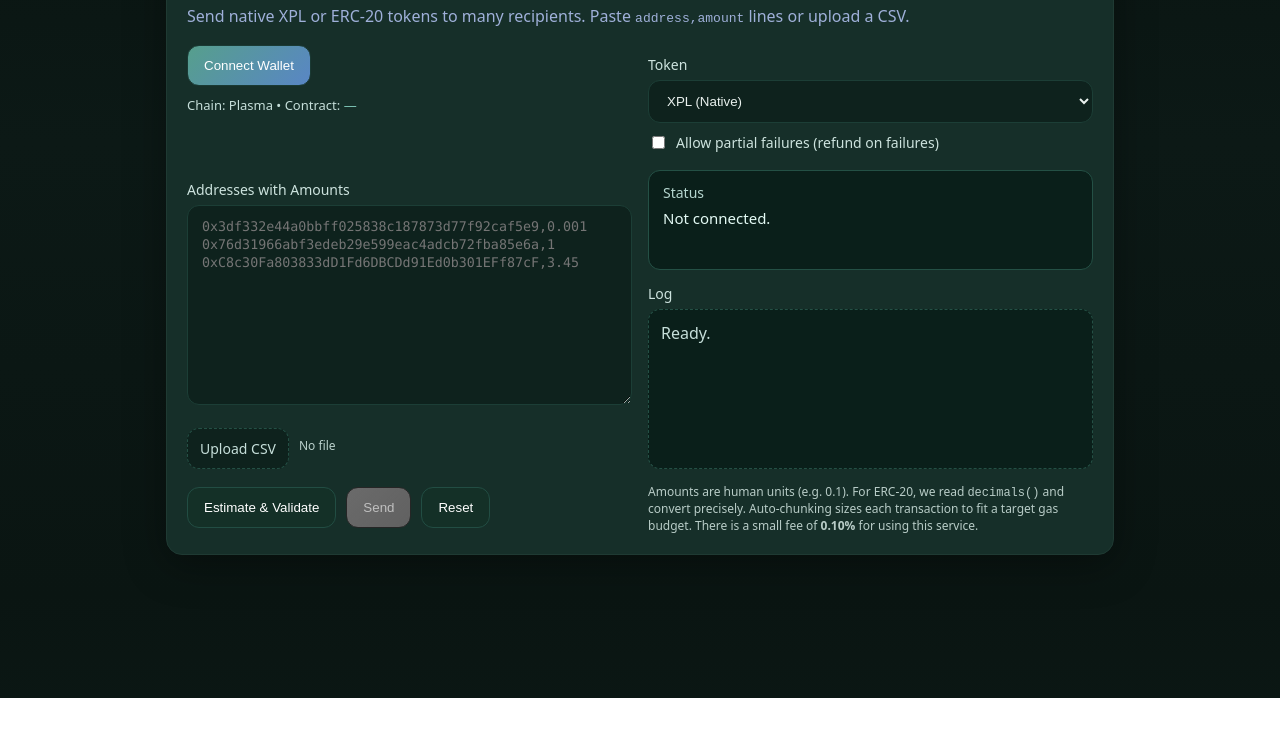
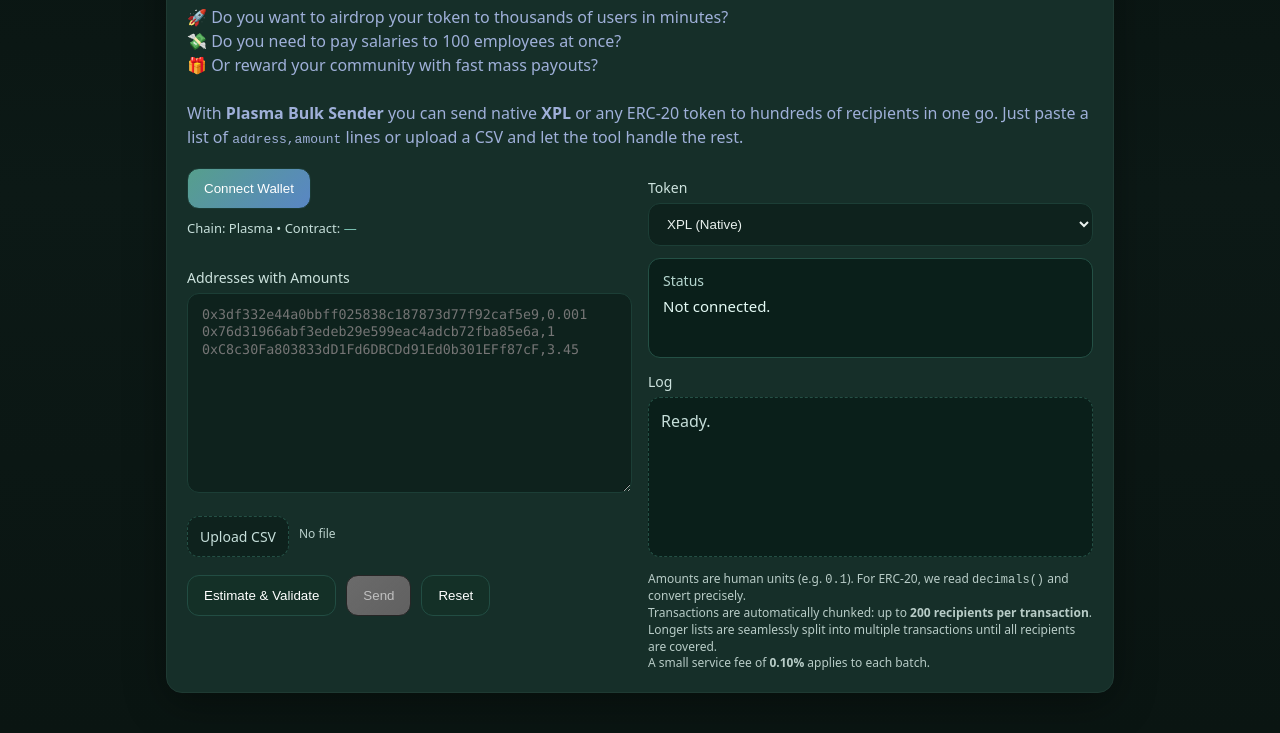
Before and after one commit to Stakeridoo/PlasmaBulkTransfer, a plain HTML site: page index.html in a window 1280 px wide. Shown: the part 102-835 px from the top of the page. Before the commit the page ends 800 px from the top, so only its background shows below. Drawn offline with nearby package versions, Linux system fonts and the light colour scheme.

Commit message:
Update index.html
Remove “Allow partial failures”, adjust header and footer

```diff
--- a/index.html
+++ b/index.html
@@ -14,7 +14,7 @@
   .wrap{max-width:980px; margin:40px auto; padding:0 16px}
   .card{background:var(--panel); border:1px solid var(--border); border-radius:var(--radius); padding:20px; box-shadow:0 10px 40px rgba(0,0,0,.35)}
   h1{font-size:28px; margin:0 0 8px}
-  .sub{color:var(--muted); margin-bottom:18px}
+  .sub{color:var(--muted); margin-bottom:18px; line-height:1.5}
   .row{display:flex; gap:16px; flex-wrap:wrap}
   .col{flex:1 1 320px; min-width:280px}
   label{display:block; color:#cde3de; margin:10px 0 6px; font-size:14px}
@@ -32,7 +32,7 @@
   .status-err{color:#fecaca}
   .log{background:#0A1F1A; border:1px dashed #245045; color:#c6dfda; padding:12px; border-radius:12px; min-height:160px; white-space:pre-wrap}
   .filebox{padding:10px 12px; border:1px dashed #245045; border-radius:12px; background:#0E221D; color:#c6dfda}
-  .footer{margin-top:14px; color:#b8ccc7; font-size:12px}
+  .footer{margin-top:14px; color:#b8ccc7; font-size:12px; line-height:1.4}
   a,a:visited{color:#79BFB0; text-decoration:none}
 </style>
 </head>
@@ -40,7 +40,14 @@
 <div class="wrap">
   <div class="card">
     <h1>Plasma Bulk Sender</h1>
-    <div class="sub">Send native XPL or ERC-20 tokens to many recipients. Paste <code>address,amount</code> lines or upload a CSV.</div>
+    <div class="sub">
+      🚀 Do you want to airdrop your token to thousands of users in minutes?<br>
+      💸 Do you need to pay salaries to 100 employees at once?<br>
+      🎁 Or reward your community with fast mass payouts?<br><br>
+      With <strong>Plasma Bulk Sender</strong> you can send native <strong>XPL</strong> or any ERC-20 token
+      to hundreds of recipients in one go. Just paste a list of <code>address,amount</code> lines
+      or upload a CSV and let the tool handle the rest.
+    </div>
 
     <div class="row" style="margin-bottom:12px">
       <div class="col">
@@ -74,13 +81,6 @@
         </select>
         <div id="customTokenWrap" style="display:none; margin-top:8px">
           <input id="customToken" type="text" placeholder="0x… (ERC-20 address)" />
-        </div>
-
-        <div style="margin-top:8px">
-          <label style="display:flex;align-items:center;gap:8px;">
-            <input id="allowFailures" type="checkbox" />
-            <span>Allow partial failures (refund on failures)</span>
-          </label>
         </div>
       </div>
     </div>
@@ -117,8 +117,10 @@
         <div id="log" class="log">Ready.</div>
 
         <div class="footer">
-          Amounts are human units (e.g. 0.1). For ERC-20, we read <code>decimals()</code> and convert precisely.
-          Auto-chunking sizes each transaction to fit a target gas budget. There is a small fee of <strong>0.10%</strong> for using this service.
+          Amounts are human units (e.g. <code>0.1</code>). For ERC-20, we read <code>decimals()</code> and convert precisely.<br>
+          Transactions are automatically chunked: up to <strong>200 recipients per transaction</strong>.
+          Longer lists are seamlessly split into multiple transactions until all recipients are covered.<br>
+          A small service fee of <strong>0.10%</strong> applies to each batch.
         </div>
       </div>
     </div>
```
